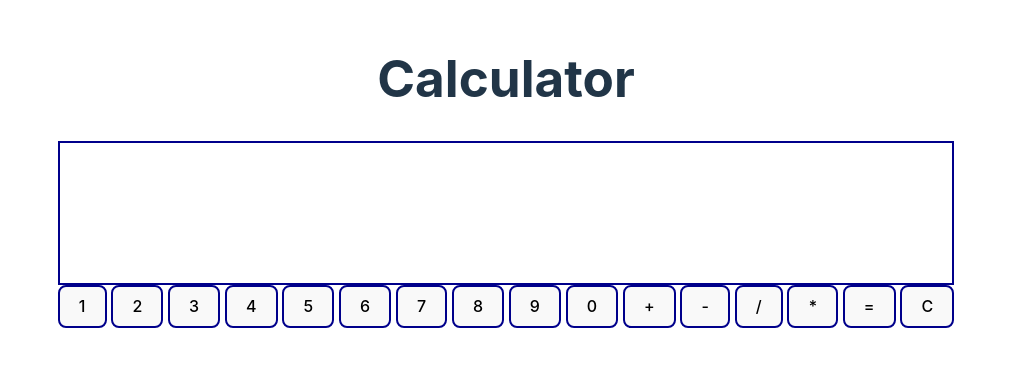
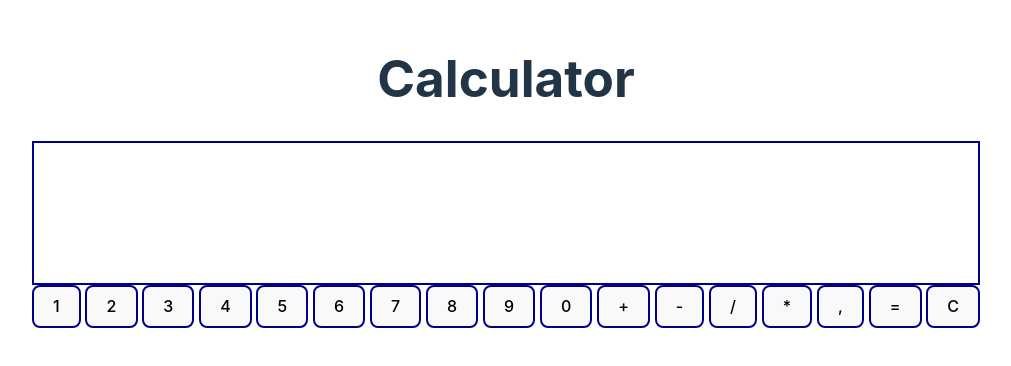
Before and after one commit to BeainaT/first-svelte-calculator, a Svelte app: page / in a window 1280 px wide. Shown: the part 228-594 px from the top of the page, without its empty margins (134-1145 px from the left). Built offline with nearby package versions, Linux system fonts and the light colour scheme.

Commit message:
fixed value console error

```diff
--- a/src/App.svelte
+++ b/src/App.svelte
@@ -5,25 +5,34 @@
   let total = 0;
 
   function getInput(value) {
+    if(isNaN(value)) {
+      return inputNumber += value;
+    } else {
       inputNumber += value.toString();
-    total = eval(inputNumber);
+    }
+    return total = eval(inputNumber);
   }
   function clear() {
     total = 0;
     inputNumber = '';
   }
-  const calc = () => total ? eval(inputNumber) : '';
-
+  function calc() {
+    if(total) {
+      total = eval(inputNumber);
+      return inputNumber = total.toString();
+    }
+  }
 </script>
 
 <!-- <main> -->
   <h1>Calculator</h1>
     <Display>
       <div>{inputNumber}</div>
-      {#if total !== 0 && total !== parseInt(inputNumber)}
+      {#if total !== 0 && total !== parseFloat(inputNumber)}
         <div class="big">{total}</div>
       {/if}
     </Display>
+    <div class="keypad">
       <button on:click={()=>getInput(1)}>1</button>
       <button on:click={()=>getInput(2)}>2</button>
       <button on:click={()=>getInput(3)}>3</button>
@@ -38,8 +47,10 @@
       <button on:click={()=>getInput('-')}>-</button>
       <button on:click={()=>getInput('/')}>/</button>
       <button on:click={()=>getInput('*')}>*</button>
+      <button on:click={()=>getInput('.')}>,</button>
       <button on:click={calc}>=</button>
       <button on:click={clear}>C</button>
+    </div>
 <!-- </main> -->
 
 <style>
```
Lines whose indentation alone changed are shown as unchanged.
